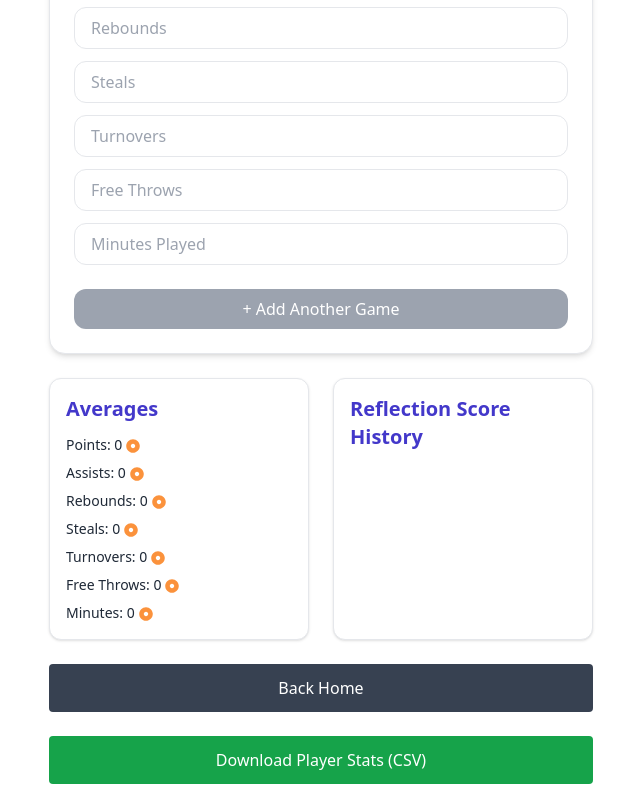
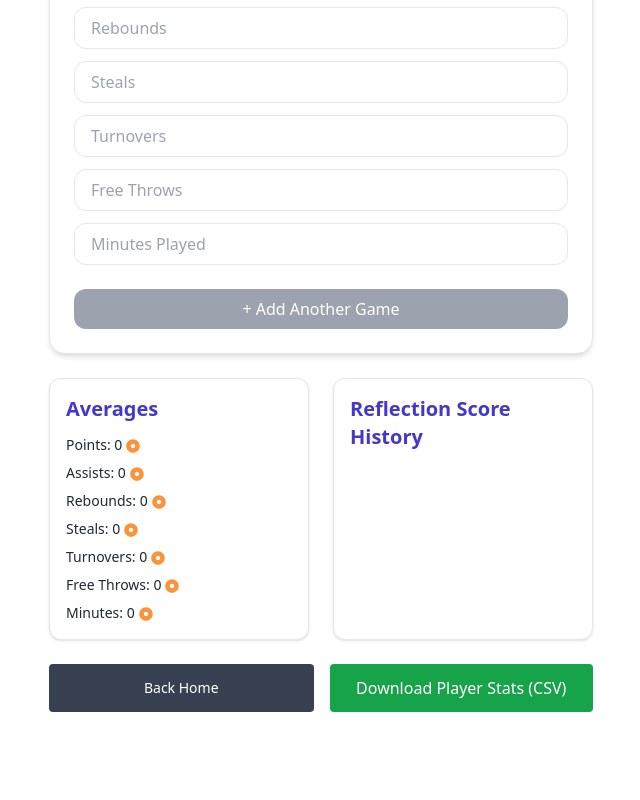
Before and after one commit to anggithub2023/Process_Reflection_Scaffolding, a React (Create React App) app: page /stats in a window 1280 px wide. Shown: the part 404-1204 px from the top of the page, without its empty margins (319-959 px from the left). After the commit the page ends 1132 px from the top, so only its background shows below. Built offline with nearby package versions, Linux system fonts and the light colour scheme.

Commit message:
button changes

```diff
--- a/src/pages/StatsPage.js
+++ b/src/pages/StatsPage.js
@@ -73,12 +73,11 @@ function StatsPage() {
 
             <AveragesPanel gameStats={gameStats} history={history} calculateAverage={calculateAverage} />
 
-            <div className="mt-6 flex justify-end">
-                <button onClick={() => navigate('/')} className="flex-1 bg-gray-700 text-white px-6 py-3 rounded hover:bg-gray-600">Back Home</button>
-            </div>
-
-            <div className="mt-6">
-                <DownloadButton gameStats={gameStats} history={history} calculateAverage={calculateAverage} />
+            <div className="mt-6 flex justify-between gap-4">
+                <button onClick={() => navigate('/')} className="w-1/2 bg-gray-700 text-white px-4 py-2 rounded hover:bg-gray-600 text-sm">Back Home</button>
+                <div className="w-1/2">
+                    <DownloadButton gameStats={gameStats} history={history} calculateAverage={calculateAverage} />
+                </div>
             </div>
         </div>
     );
```
